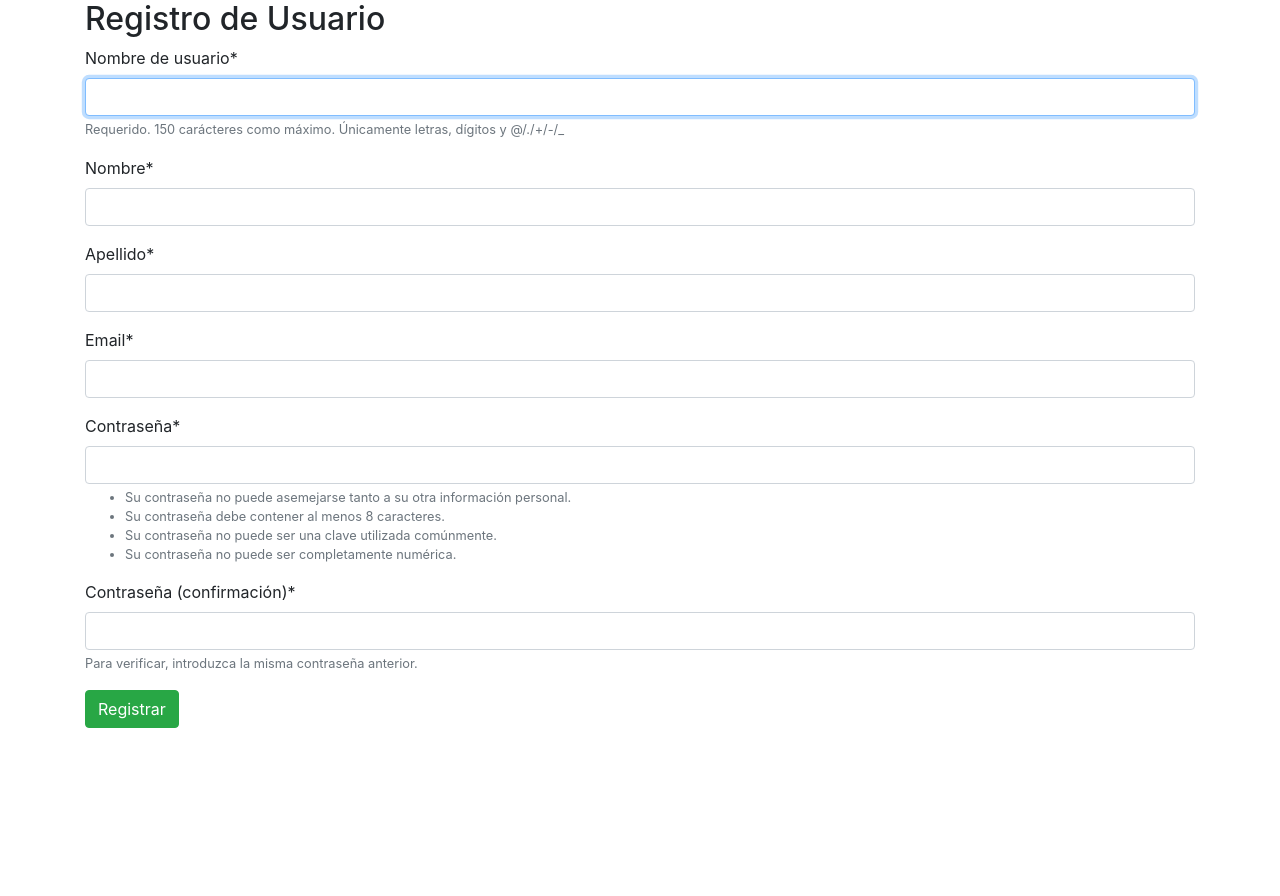
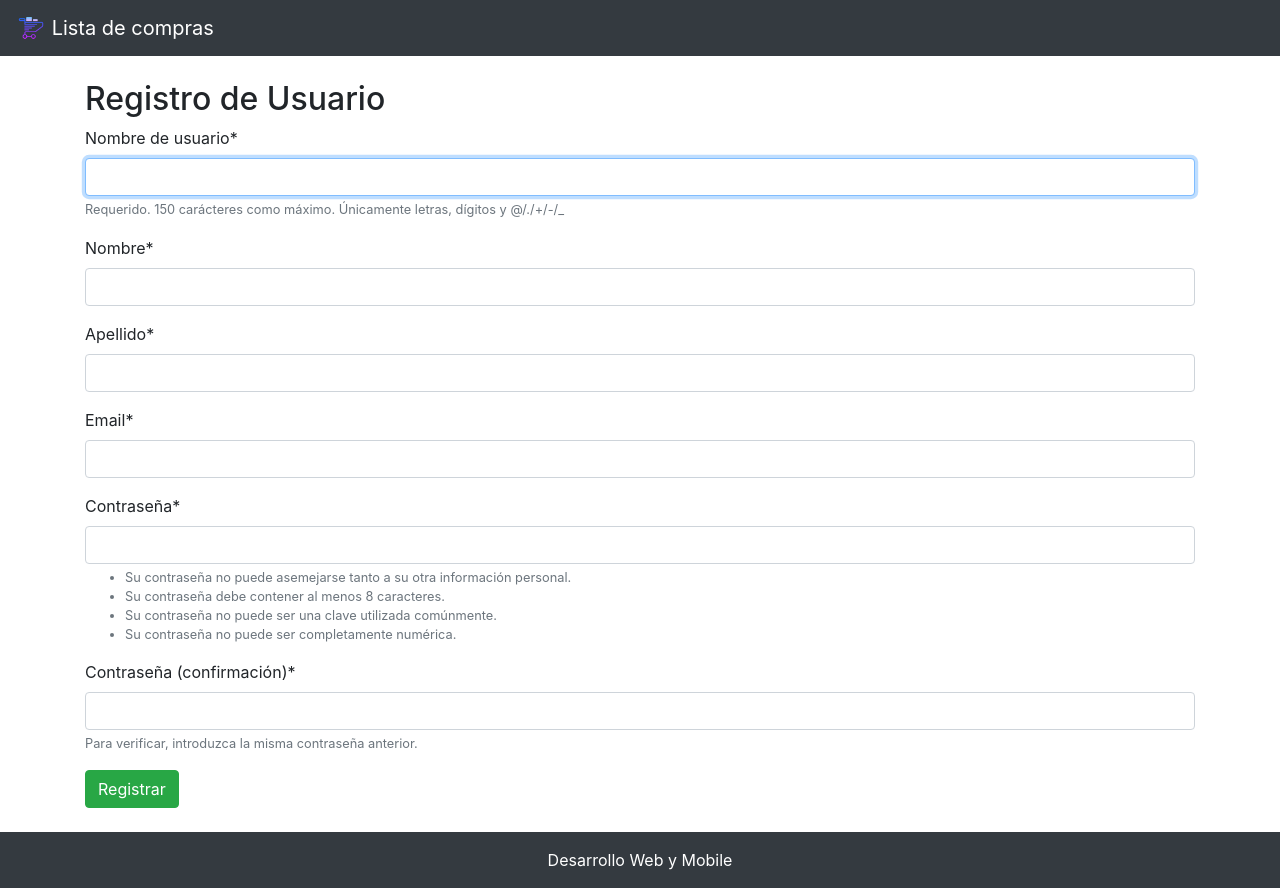
Before and after one commit to hecjara/examen_dwy4191, a Django app: page /accounts/register/ in a window 1280 px wide. Before the commit the page ends 728 px from the top, so only its background shows below. Run offline with Django 3.2, Linux system fonts and the light colour scheme; some libraries are stand-ins or nearby versions.

Commit message:
agregado bootstrap a registro

```diff
--- a/accounts/templates/accounts/register.html
+++ b/accounts/templates/accounts/register.html
@@ -6,12 +6,23 @@
     <meta name="viewport" content="width=device-width, initial-scale=1.0">
     <meta http-equiv="X-UA-Compatible" content="ie=edge">
     <title>Registro Usuario</title>
+    {% load static %}
     <link rel="stylesheet" href="https://stackpath.bootstrapcdn.com/bootstrap/4.1.3/css/bootstrap.min.css">
     <script src="https://stackpath.bootstrapcdn.com/bootstrap/4.1.3/js/bootstrap.min.js"></script>
     <script src="https://stackpath.bootstrapcdn.com/bootstrap/4.1.3/js/bootstrap.bundle.min.js"></script>
 </head>
 
 <body>
+
+    <nav class="navbar navbar-expand-lg navbar-dark bg-dark">
+        <a class="navbar-brand" href="{% url 'home' %}">
+            <img src="{% static 'core/img/carrito_icon.png' %}" width="30" height="30" class="d-inline-block align-top"
+                alt="">
+            Lista de compras
+        </a>
+    </nav>
+
+    <br>
 
     {% load crispy_forms_tags %}
 
@@ -34,6 +45,13 @@
 
     </div>
 
+    <br>
+
+    <footer class="page-footer font-small">
+
+        <p class="text-center py-3 p-3 mb-2 bg-dark text-white">Desarrollo Web y Mobile</p>
+
+    </footer>
 
 
 
--- a/accounts/templates/registration/login.html
+++ b/accounts/templates/registration/login.html
@@ -20,7 +20,7 @@
 
     {% load crispy_forms_tags %}
 
-    <nav class="navbar navbar-expand-lg navbar-dark bg-dark sticky-top">
+    <nav class="navbar navbar-expand-lg navbar-dark bg-dark">
         <a class="navbar-brand" href="{% url 'home' %}">
             <img src="{% static 'core/img/carrito_icon.png' %}" width="30" height="30" class="d-inline-block align-top"
                 alt="">
```
